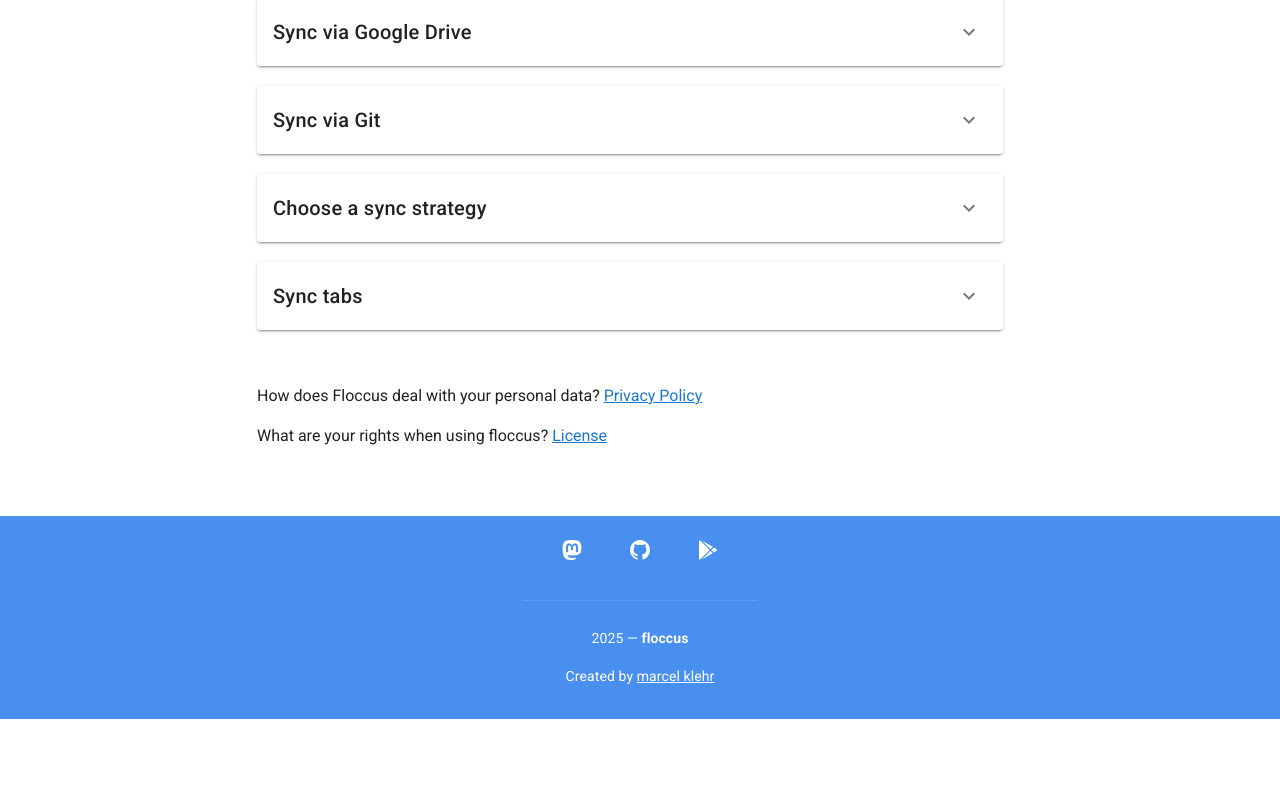
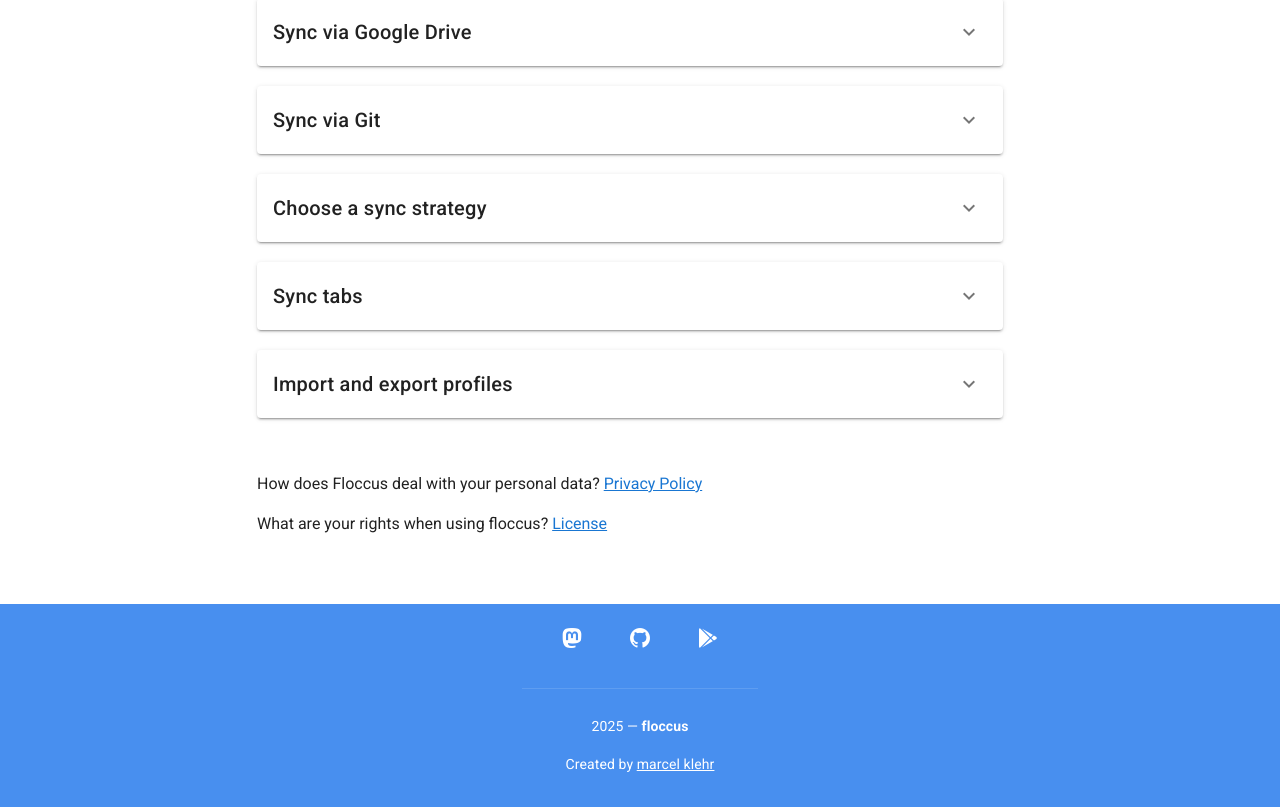
Before and after one commit to floccusaddon/nuxt-website, a Nuxt app: page /guides in a window 1280 px wide. Shown: the part 733-1540 px from the top of the page. Before the commit the page ends 1452 px from the top, so only its background shows below. Built offline with nearby package versions, Linux system fonts and the light colour scheme.

Commit message:
feat(guides): Add section about importexport

```diff
--- /dev/null
+++ b/guides/importexport.md
@@ -0,0 +1,8 @@
+<img src="../screen_importexport.png" class="float-lg-right" style="max-width: 100%; width: 450px; border: 1px solid grey;" />
+
+In order to sync bookmarks between multiple browsers with floccus you need to set up the same profile on each browser that you want to sync. You can do this manually, but this can get tedious. In order to ease the setup process you can export all profiles that you've set up on one browser as a JSON file and import this file on all the other browsers to quickly recreate the same profiles there.
+
+After importing new profiles you may have to manually re-set the folder to sync in the profile settings, all other profile settings should be overtaken.
+Make sure to treat the exported JSON file with utmost security, as it contains the access tokens and passwords for the servers you configured.
+
+Do not confuse this feature with bookmarks sync. Floccus syncs your booknmarks automatically, no manual import or export needed, this is only for profiles to ease the process of setting up floccus on all your devices.
--- a/pages/guides.vue
+++ b/pages/guides.vue
@@ -52,6 +52,7 @@ import syncGDrive from '~/guides/sync-googledrive.md'
 import syncGit from '~/guides/sync-git.md'
 import strategies from '~/guides/strategies.md'
 import tabs from '~/guides/tabs.md'
+import importexport from '~/guides/importexport.md'
 
 export default {
   name: 'GuidesPage',
@@ -108,6 +109,11 @@ export default {
           content: tabs,
           show: false,
         },
+        {
+          title: 'Import and export profiles',
+          content: importexport,
+          show: false,
+        },
       ],
     }
   },
```
Also changed, not shown: static/screen_importexport.png (added).
